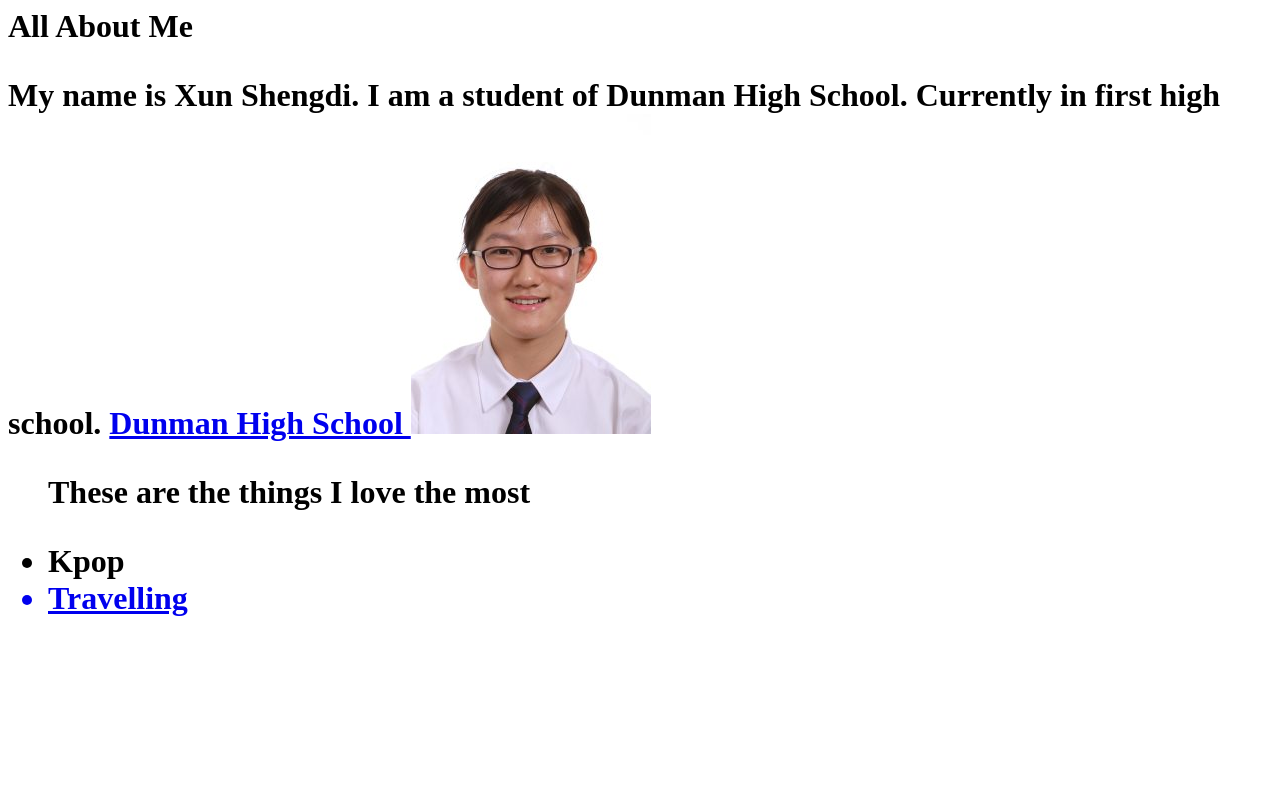
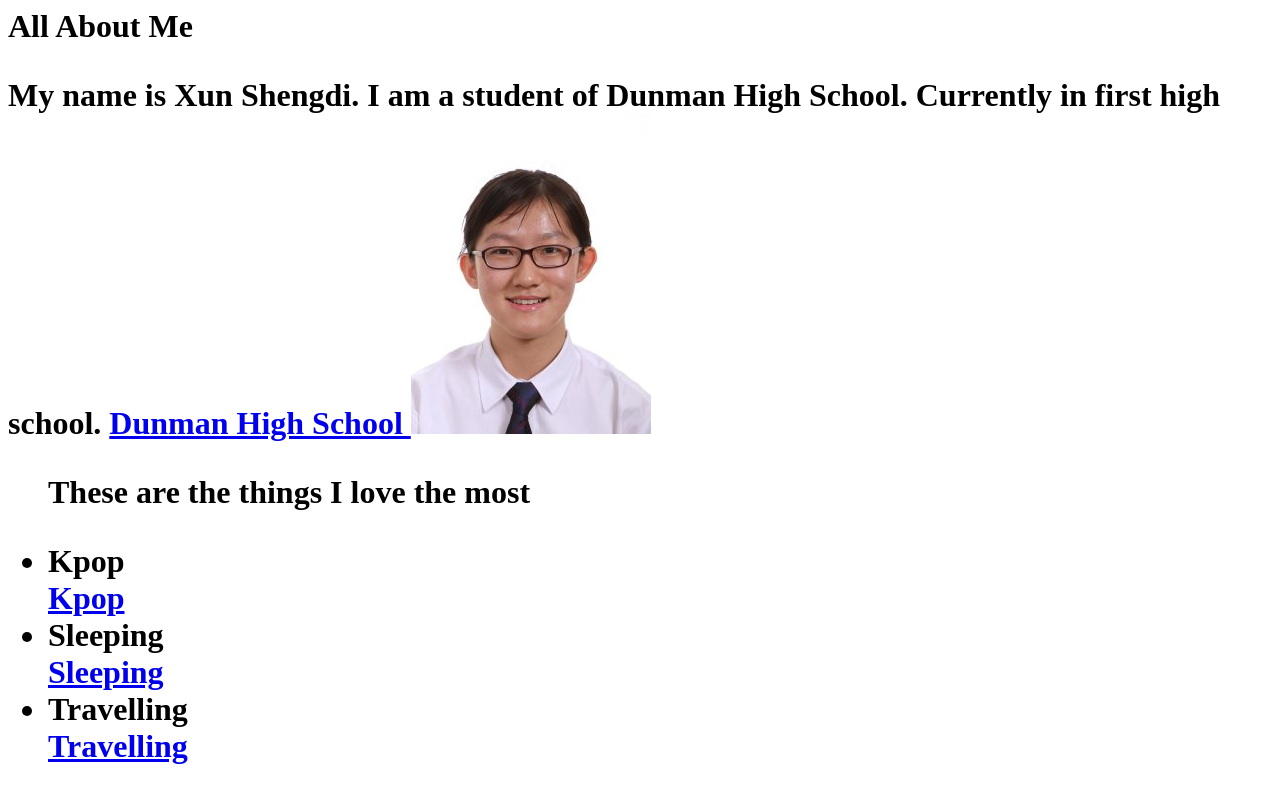
Before and after one commit to dhs17y1hxunshengdi/dhs17y1hxunshengdi.github.io, a plain HTML site: page index.html in a window 1280 px wide. Drawn offline with Linux system fonts and the light colour scheme.

Commit message:
Update index.html

```diff
--- a/index.html
+++ b/index.html
@@ -10,11 +10,11 @@ My name is Xun Shengdi. I am a student of Dunman High School. Currently in first
 <img src="photo.jpg"/><ul>
 <p>These are the things I love the most </p>
 <li>Kpop</li>
-<a href="https://en.wikipedia.org/wiki/Girls%27_Generation</a>
+<a href="https://en.wikipedia.org/wiki/Girls%27_Generation/">Kpop</a>
 <li>Sleeping</li>
-<a href="https://en.wikipedia.org/wiki/Sleep</a>
+<a href="https://en.wikipedia.org/wiki/Sleep/">Sleeping</a>
 <li>Travelling</li>
-<a href="https://www.google.com.sg/search?q=travel&oq=travel&aqs=chrome..69i57j0l5.3603j0j7&sourceid=chrome&ie=UTF-8#q=travel&rflfq=1&rlha=0&rllag=1311563,103898341,1021&tbm=lcl&rldimm=11904093253355979028&tbs=lrf:!2m1!1e2!2m1!1e3!3sEAE,lf:1,lf_ui:
+<a href="https://www.google.com.sg/search?q=travel&oq=travel&aqs=chrome..69i57j0l5.3603j0j7&sourceid=chrome&ie=UTF-8#q=travel&rflfq=1&rlha=0&rllag=1311563,103898341,1021&tbm=lcl&rldimm=11904093253355979028&tbs=lrf:!2m1!1e2!2m1!1e3!3sEAE,lf:1,lf_ui:/">Travelling</a>
 </ul>
 </body>
 </html>
```
